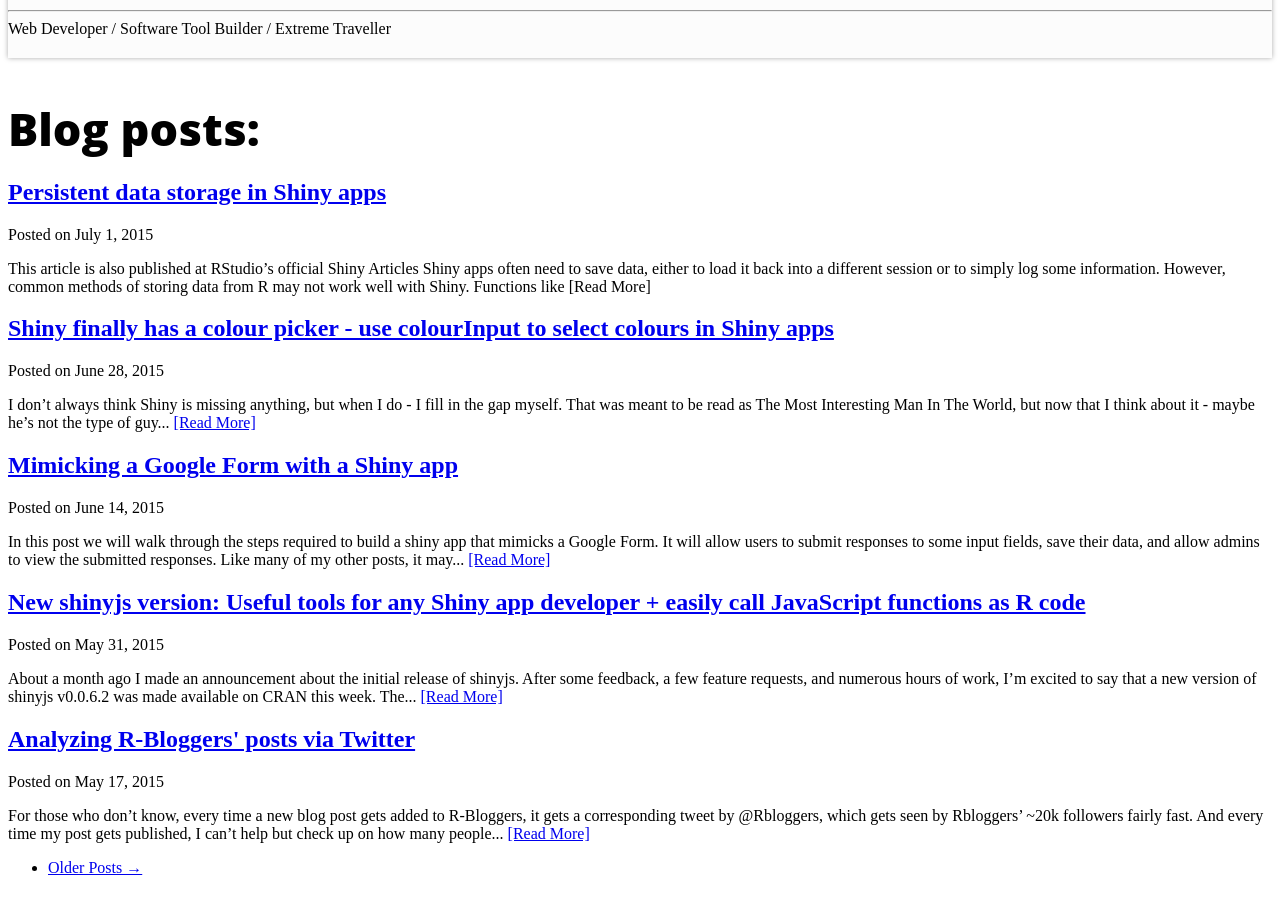
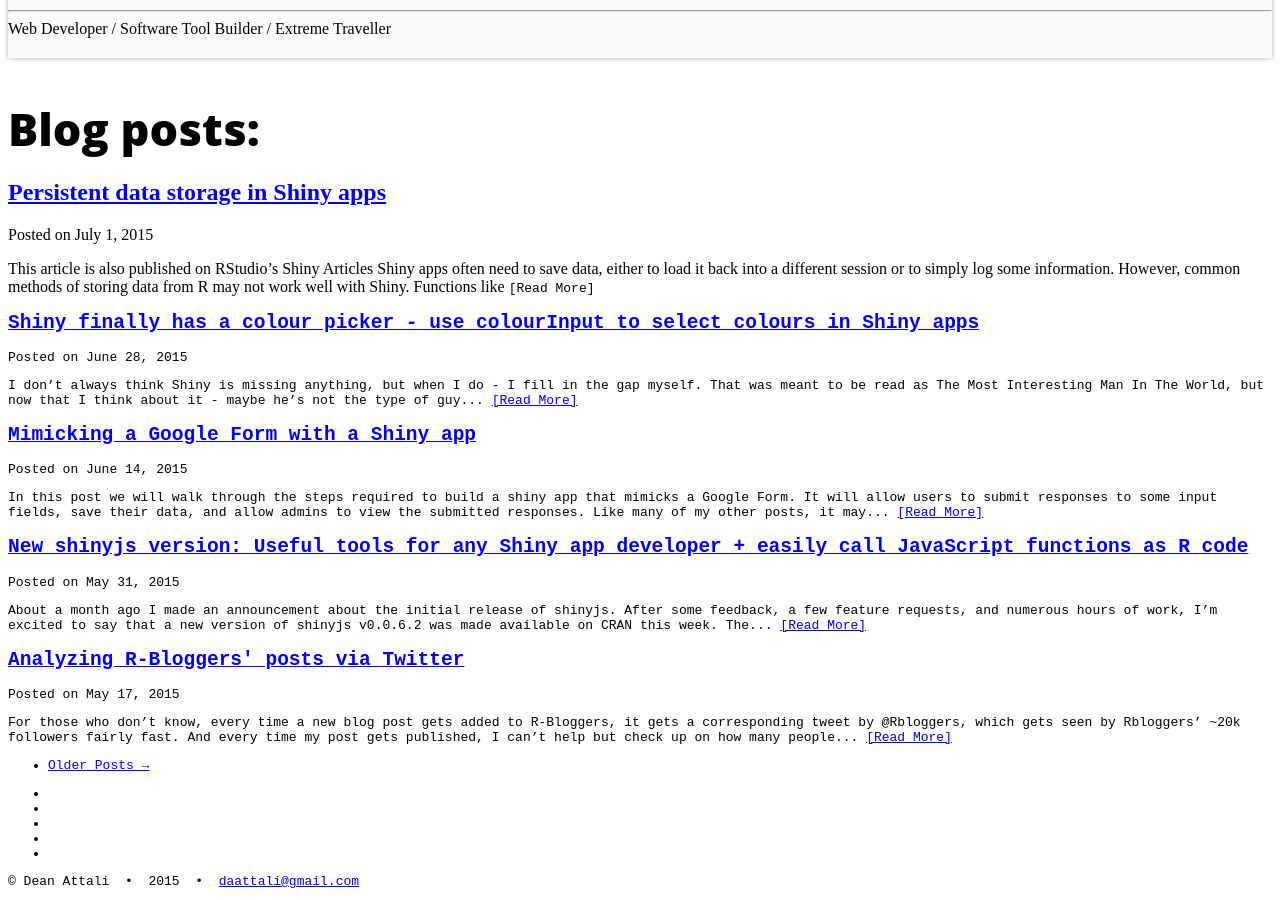
Before and after one commit to daattali/daattali.github.io, a Jekyll site: the page built from index.html, in a window 1280 px wide and 900 px high, scrolled down 635 px. Built offline with Jekyll 4.4.1, drawn with Linux system fonts in a browser that asks for light colours; the list of posts is cut into pages by our own code.

Commit message:
Update 2015-07-01-shiny-persistent-data-storage.md

```diff
--- a/_posts/2015-07-01-shiny-persistent-data-storage.md
+++ b/_posts/2015-07-01-shiny-persistent-data-storage.md
@@ -5,7 +5,7 @@
 date: 2015-07-01 11:00:00 -0700
 ---
 
-*This article is also published at [RStudio's official Shiny Articles](http://shiny.rstudio.com/articles/persistent-data-storage.html)*
+*This article is also published on [RStudio's Shiny Articles](http://shiny.rstudio.com/articles/persistent-data-storage.html)*
 
 Shiny apps often need to save data, either to load it back into a different session or to simply log some information. However, common methods of storing data from R may not work well with Shiny. Functions like `write.csv()` and `saveRDS()` save data locally, but consider how [shinyapps.io](http://www.shinyapps.io/) works. Shinyapps.io is a popular server for hosting Shiny apps. It is designed to distribute your Shiny app across different servers, which means that if a file is saved during one session on some server, then loading the app again later will probably direct you to a different server where the previously saved file doesn’t exist.
 
```
